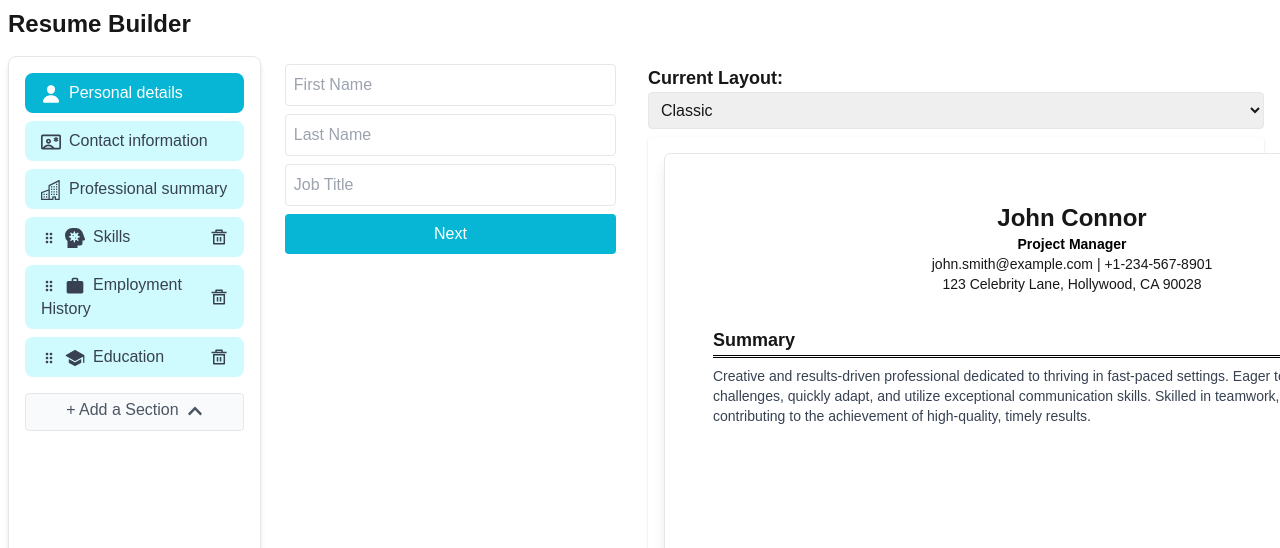
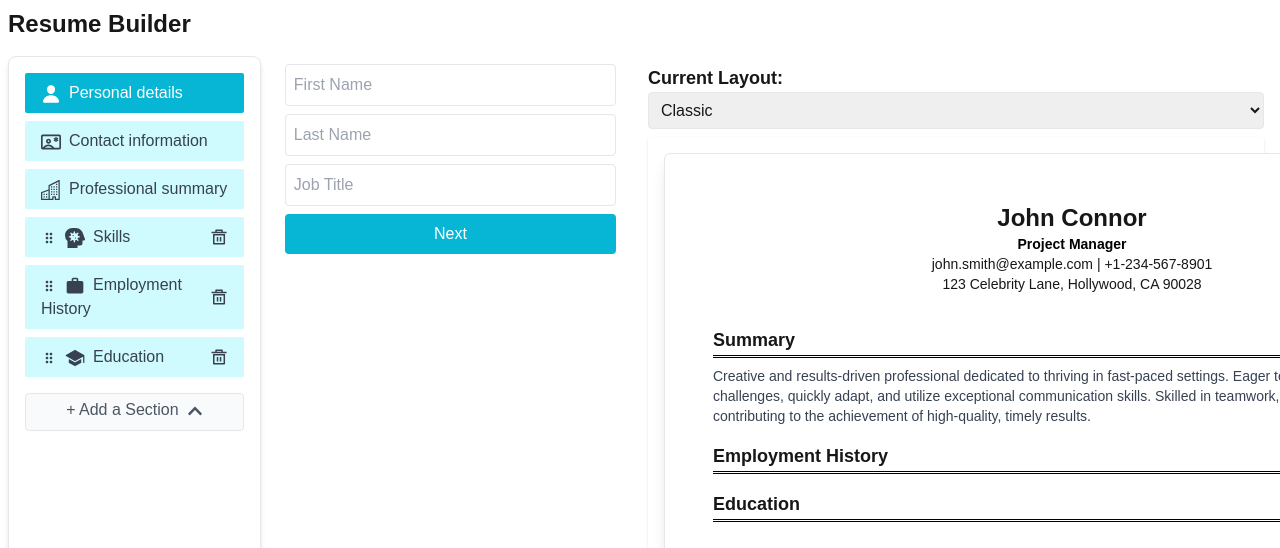
Before and after one commit to alexisyepes/resume-builder, a Next.js app in the folder frontend/nextjs/: page / in a window 1280 px wide. Shown: the top 548 px of the page. Built offline with nearby package versions, Linux system fonts and the light colour scheme.

Commit message:
Drag and drop on resume preview too

```diff
--- a/frontend/nextjs/src/components/ResumeGenerator.jsx
+++ b/frontend/nextjs/src/components/ResumeGenerator.jsx
@@ -65,10 +65,12 @@ const ResumeGenerator = () => {
 	}
 
 	const moveTabHandler = (fromIndex, toIndex) => {
-		const updatedTabs = [...tabs]
-		const [movedTab] = updatedTabs.splice(fromIndex, 1)
-		updatedTabs.splice(toIndex, 0, movedTab)
-		setTabs(updatedTabs)
+		setTabs((prevTabs) => {
+			const updatedTabs = [...prevTabs]
+			const [movedTab] = updatedTabs.splice(fromIndex, 1)
+			updatedTabs.splice(toIndex, 0, movedTab)
+			return updatedTabs
+		})
 	}
 
 	const regenerateSkillsSuggestions = async () => {
--- a/frontend/nextjs/src/components/ResumePreview.jsx
+++ b/frontend/nextjs/src/components/ResumePreview.jsx
@@ -42,6 +42,7 @@ export default function ResumePreview({
 				<div ref={resumeRef} className="bg-white  p-4 rounded shadow">
 					{template === "classic" && (
 						<ClassicTemplate
+							orderedTabs={tabs}
 							tabs={tabs}
 							email={email}
 							firstName={firstName}
--- a/frontend/nextjs/src/components/TabSelector.jsx
+++ b/frontend/nextjs/src/components/TabSelector.jsx
@@ -83,13 +83,13 @@ const DraggableTab = ({
 				activeTab === tab
 					? "bg-cyan-500 text-white"
 					: "bg-cyan-100 text-gray-700 hover:bg-blue-100"
-			} flex justify-between items-center rounded-lg px-4 py-2 cursor-${
+			} flex justify-between items-center rounded-sm px-4 py-2 cursor-${
 				isReadOnly ? "default" : "grab"
 			} ${isDragging ? "opacity-50" : ""}`}
 		>
 			<button className="w-full text-left" onClick={() => onTabChange(tab)}>
 				{!READ_ONLY_TABS.includes(tab) && (
-					<MdOutlineDragIndicator className="inline mr-2" />
+					<MdOutlineDragIndicator className="cursor-move inline mr-2" />
 				)}
 				{tab === PERSONAL_DETAILS && (
 					<IoPerson size={20} className="inline mr-2" />
--- a/frontend/nextjs/src/components/Templates/ClassicTemplate.jsx
+++ b/frontend/nextjs/src/components/Templates/ClassicTemplate.jsx
@@ -21,6 +21,7 @@ export default function ClassicTemaplate({
 	experience,
 	skills,
 	tabs,
+	orderedTabs,
 	certifications,
 	educations,
 	references,
@@ -37,6 +38,109 @@ export default function ClassicTemaplate({
 
 		return () => window.removeEventListener("resize", updateScale)
 	}, [])
+
+	const sectionMap = {
+		[EMPLOYMENT_HISTORY]: (
+			<section className="mb-4">
+				<h2 className="text-lg relative font-semibold pb-1 mb-2">
+					Employment History
+					<SectionDoubleLineDivider />
+				</h2>
+
+				{experience.map((exp, index) => (
+					<div key={index} className="mb-3">
+						<h3 className="capitalize flex justify-between text-sm font-semibold">
+							<span>
+								{exp.company} - {exp.role}
+							</span>
+							<span>{exp.year}</span>
+						</h3>
+						<ul className="list-disc pl-5 text-sm text-gray-700">
+							{exp.responsibilities.map((task, i) => (
+								<li className="capitalize" key={i}>
+									{task}
+								</li>
+							))}
+						</ul>
+					</div>
+				))}
+			</section>
+		),
+		[EDUCATION]: (
+			<section className="mb-4">
+				<h2 className="text-lg font-semibold relative pb-1 mb-2">
+					Education
+					<SectionDoubleLineDivider />
+				</h2>
+				{educations.map((edu, index) => (
+					<h3
+						key={index}
+						className="mb-2 flex text-sm font-semibold justify-between items-center capitalize"
+					>
+						<span>
+							{edu.degree} - {edu.institution}
+						</span>
+						<span>{edu.year}</span>
+					</h3>
+				))}
+			</section>
+		),
+		[SKILLS]: (
+			<section className="mb-4">
+				{skills.length ? (
+					<>
+						<h2 className="text-lg font-semibold relative pb-1 mt-2">
+							Skills
+							<SectionDoubleLineDivider />
+						</h2>
+						{skills.map((skill, index) => {
+							return (
+								<span
+									key={index}
+									className="text-sm mr-1 capitalize text-gray-700"
+								>
+									{skill}
+									{index === skills.length - 1 ? "." : ","}
+								</span>
+							)
+						})}
+					</>
+				) : null}
+			</section>
+		),
+		[CERTIFICATIONS]: (
+			<section>
+				<h2 className="text-lg font-semibold relative pb-1 mb-2">
+					Certifications
+					<SectionDoubleLineDivider />
+				</h2>
+				{certifications &&
+					certifications.map((cert, index) => (
+						<ul className="list-disc pl-5 text-sm text-gray-700">
+							<li className="capitalize" key={index}>
+								{cert.institution} {cert.year}
+							</li>
+						</ul>
+					))}
+			</section>
+		),
+		[REFERENCES]: (
+			<section>
+				<h2 className="text-lg font-semibold relative pb-1 mb-2">
+					References
+					<SectionDoubleLineDivider />
+				</h2>
+				{references &&
+					references.map((reference, index) => (
+						<ul className="list-disc pl-5 text-sm text-gray-700">
+							<li className="capitalize" key={index}>
+								{reference.name} {reference.company} {reference.email_phone}
+							</li>
+						</ul>
+					))}
+			</section>
+		),
+	}
 
 	if (!resume) return <p>Loading resume data...</p>
 
@@ -77,124 +181,7 @@ export default function ClassicTemaplate({
 				</p>
 			</section>
 
-			{/* Experience Section */}
-			{experience.length
-				? tabs.includes(EMPLOYMENT_HISTORY) && (
-						<section className="mb-4">
-							<h2 className="text-lg relative font-semibold pb-1 mb-2">
-								Employment History
-								<SectionDoubleLineDivider />
-							</h2>
-
-							{experience.map((exp, index) => (
-								<div key={index} className="mb-3">
-									<h3 className="capitalize flex justify-between text-sm font-semibold">
-										<span>
-											{exp.company} - {exp.role}
-										</span>
-										<span>{exp.year}</span>
-									</h3>
-									<ul className="list-disc pl-5 text-sm text-gray-700">
-										{exp.responsibilities.map((task, i) => (
-											<li className="capitalize" key={i}>
-												{task}
-											</li>
-										))}
-									</ul>
-								</div>
-							))}
-						</section>
-				  )
-				: null}
-
-			{/* Education Section */}
-			{educations && educations.length
-				? tabs.includes(EDUCATION) && (
-						<section className="mb-4">
-							<h2 className="text-lg font-semibold relative pb-1 mb-2">
-								Education
-								<SectionDoubleLineDivider />
-							</h2>
-							{educations.map((edu, index) => (
-								<h3
-									key={index}
-									className="mb-2 flex text-sm font-semibold justify-between items-center capitalize"
-								>
-									<span>
-										{edu.degree} - {edu.institution}
-									</span>
-									<span>{edu.year}</span>
-								</h3>
-							))}
-						</section>
-				  )
-				: null}
-
-			{/* Skills Section */}
-			{tabs.includes(SKILLS) && (
-				<section className="mb-4">
-					{skills.length ? (
-						<>
-							<h2 className="text-lg font-semibold relative pb-1 mb-2">
-								Skills
-								<SectionDoubleLineDivider />
-							</h2>
-							{skills.map((skill, index) => {
-								return (
-									<span
-										key={index}
-										className="text-sm mr-1 capitalize text-gray-700"
-									>
-										{skill}
-										{index === skills.length - 1 ? "." : ","}
-									</span>
-								)
-							})}
-						</>
-					) : null}
-				</section>
-			)}
-
-			{/* Certification Section */}
-			{certifications.length
-				? tabs.includes(CERTIFICATIONS) && (
-						<section>
-							<h2 className="text-lg font-semibold relative pb-1 mb-2">
-								Certifications
-								<SectionDoubleLineDivider />
-							</h2>
-							{certifications &&
-								certifications.map((cert, index) => (
-									<ul className="list-disc pl-5 text-sm text-gray-700">
-										<li className="capitalize" key={index}>
-											{cert.institution} {cert.year}
-										</li>
-									</ul>
-								))}
-						</section>
-				  )
-				: null}
-
-			{/* References Section */}
-			{references.length
-				? tabs.includes(REFERENCES) && (
-						<section>
-							<h2 className="text-lg font-semibold relative pb-1 mb-2">
-								References
-								<SectionDoubleLineDivider />
-							</h2>
-							{references &&
-								references.map((reference, index) => (
-									<ul className="list-disc pl-5 text-sm text-gray-700">
-										<li className="capitalize" key={index}>
-											{reference.name} {reference.company}{" "}
-											{reference.email_phone}
-										</li>
-									</ul>
-								))}
-						</section>
-				  )
-				: null}
+			{orderedTabs.map((tab) => sectionMap[tab])}
 		</div>
 	)
 }
```
